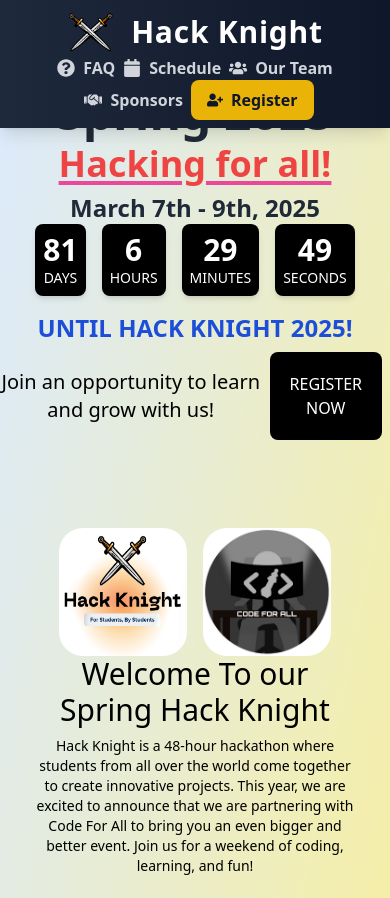
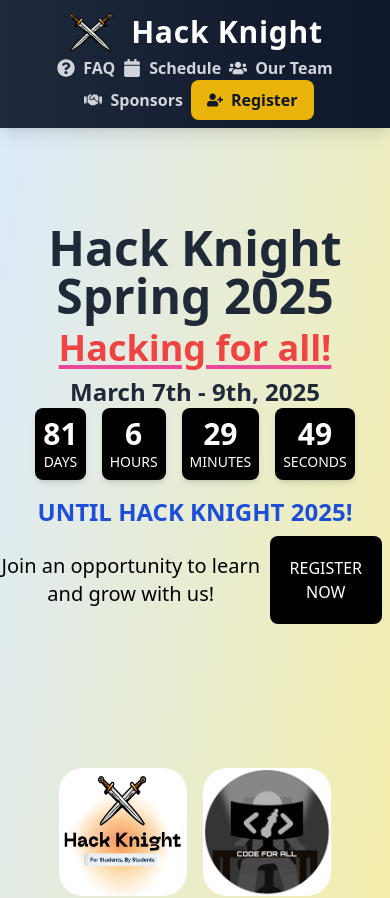
Before and after one commit to Jshot117/HackKnight, a React (Vite) app in the folder FrontEndHK/: page / in a window 390 px wide. Shown: the top 898 px of the page. Built offline with nearby package versions, Linux system fonts and the light colour scheme.

Commit message:
fixed mobile responsiveness  for home page

```diff
--- a/FrontEndHK/src/pages/HomePage.jsx
+++ b/FrontEndHK/src/pages/HomePage.jsx
@@ -17,7 +17,7 @@
             <Header />
             <div className="min-h-screen bg-gradient-to-br from-blue-100 to-yellow-200 flex flex-col items-center justify-center">
                 <div className="flex flex-col">
-                    <div className="min-h-fit items-center md:mt-32 ">
+                    <div className="min-h-fit items-center mt-32 py-14 md:mt-16 md:py-20 ">
                         <div className="flex flex-col md:flex-col mt-10 mb-10 justify-between items-center md:space-y-10">
                             <Banner />
                             {/* <img
```
